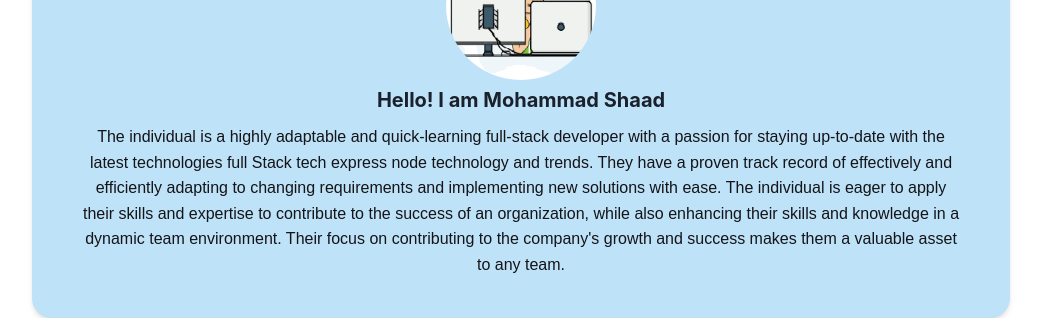
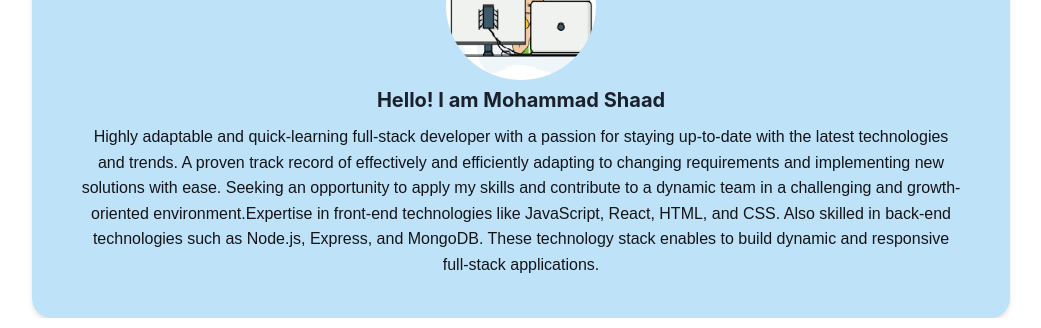
Before and after one commit to shaad72345/shaad72345.github.io, a React (Create React App) app: page / in a window 1280 px wide. Shown: the part 800-1128 px from the top of the page, without its empty margins (119-1160 px from the left). Built offline with nearby package versions, Linux system fonts and the light colour scheme.

Commit message:
Techwords added

```diff
--- a/src/components/about.jsx
+++ b/src/components/about.jsx
@@ -39,16 +39,16 @@ const About = () => {
             width={"90%"}
             m={"auto"}
           >
-            The individual is a highly adaptable and quick-learning full-stack
-            developer with a passion for staying up-to-date with the latest
-            technologies full Stack  tech express node technology and trends. They have a proven track record of
-            effectively and efficiently adapting to changing requirements and
-            implementing new solutions with ease. The individual is eager to
-            apply their skills and expertise to contribute to the success of an
-            organization, while also enhancing their skills and knowledge in a
-            dynamic team environment. Their focus on contributing to the
-            company's growth and success makes them a valuable asset to any
-            team.
+            Highly adaptable and quick-learning full-stack developer with a
+            passion for staying up-to-date with the latest technologies and
+            trends. A proven track record of effectively and efficiently
+            adapting to changing requirements and implementing new solutions
+            with ease. Seeking an opportunity to apply my skills and contribute
+            to a dynamic team in a challenging and growth-oriented
+            environment.Expertise in front-end technologies like JavaScript,
+            React, HTML, and CSS. Also skilled in back-end technologies such as
+            Node.js, Express, and MongoDB. These technology stack enables to
+            build dynamic and responsive full-stack applications.
           </Text>
         </Box>
       </Box>
```
